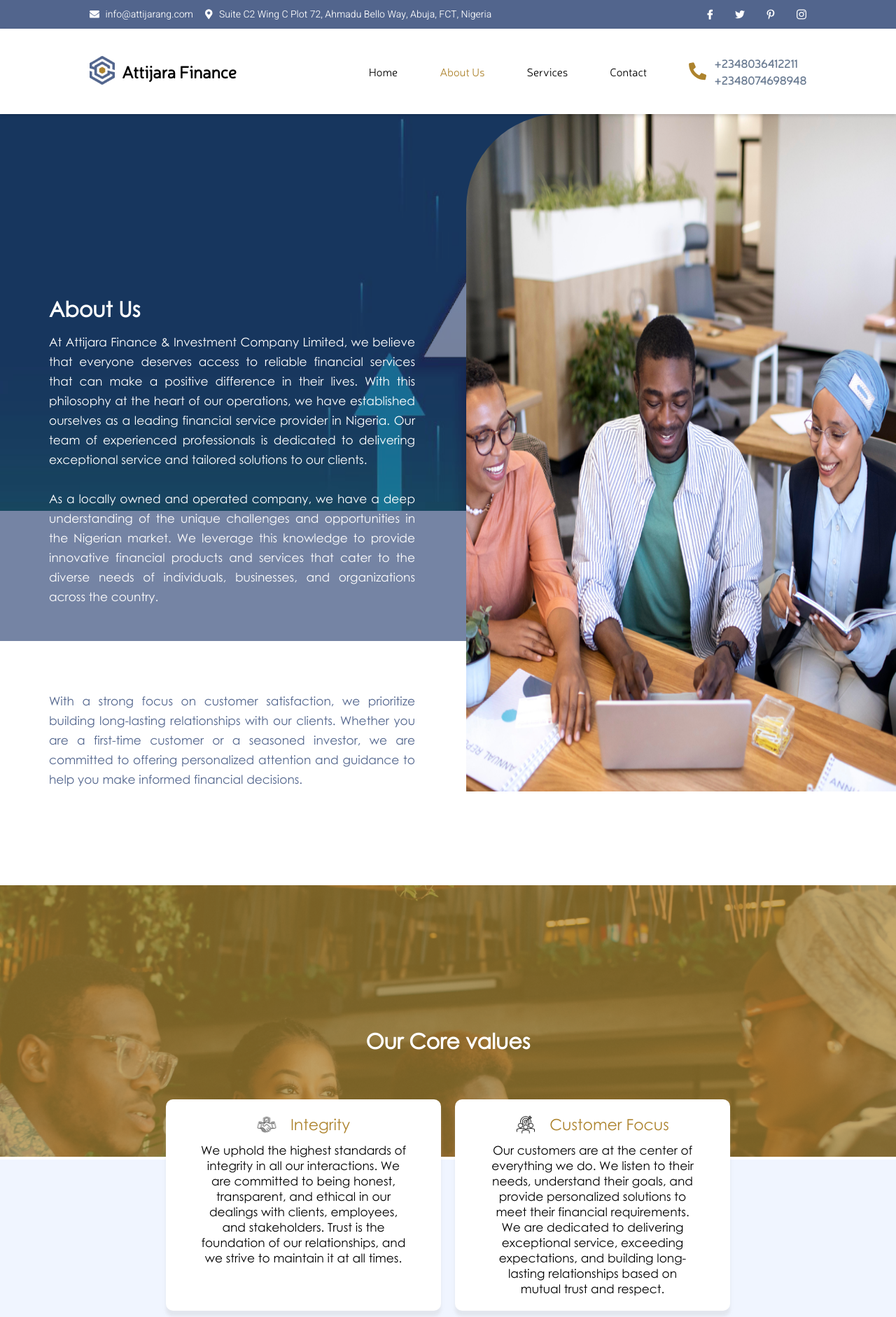
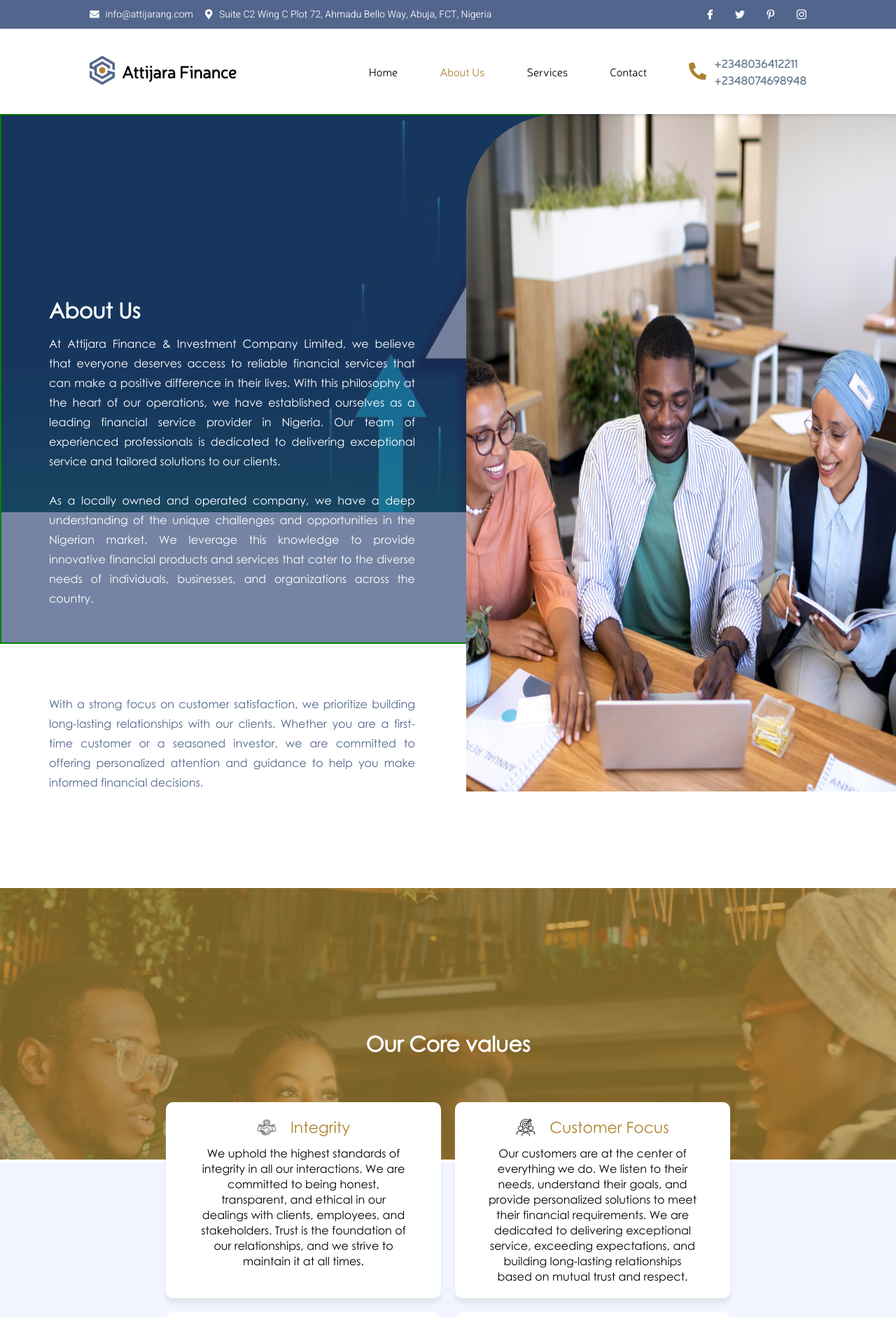
Before and after one commit to marketintelsolutions/attijara, a React (Create React App) app: page /about in a window 1280 px wide. Shown: the top 1882 px of the page at 70% size. Built offline with nearby package versions, Linux system fonts and the light colour scheme.

Commit message:
new changes

```diff
--- a/src/styles/modules/_about.scss
+++ b/src/styles/modules/_about.scss
@@ -9,15 +9,12 @@
 
     & .left {
       position: relative;
-      //   border: 2px solid green;
-      //   height: ;
-      //   padding: 366px 107px;
       display: flex;
+      border: 2px solid green;
 
       & .image {
         max-width: 1301px;
-        width: 75%;
-        // border: 2px solid red;
+        width: 80%;
         position: relative;
         height: 753px;
 
@@ -104,7 +101,7 @@
             font-family: "Century Gothic";
             font-style: normal;
             font-weight: 400;
-            font-size: 17px;
+            font-size: 16px;
             line-height: 28px;
             display: flex;
             align-items: center;
@@ -151,13 +148,7 @@
 
       & img {
         width: 100%;
-        // height: 989px;
-        // height: 90%;
-        // object-fit: cover;
-        // width: 51%;
-        // width: 670px;
         height: 968px;
-        // height: 100%;
         border-radius: 134px 0px 0px 0px;
 
         @media (max-width: $breakpoint-tablet) {
@@ -200,7 +191,7 @@
       font-family: "Century Gothic";
       font-style: normal;
       font-weight: 400;
-      font-size: 17px;
+      font-size: 16px;
       line-height: 28px;
       display: flex;
       align-items: center;
@@ -365,7 +356,7 @@
               font-family: "Century Gothic";
               font-style: normal;
               font-weight: 400;
-              font-size: 17px;
+              font-size: 16px;
               line-height: 22px;
               text-align: center;
               color: #000000;
@@ -436,7 +427,7 @@
       font-family: "Century Gothic";
       font-style: normal;
       font-weight: 400;
-      font-size: 17px;
+      font-size: 16px;
       line-height: 28px;
       text-align: center;
       color: #000000;
@@ -551,7 +542,7 @@
         font-family: "Century Gothic";
         font-style: normal;
         font-weight: 400;
-        font-size: 17px;
+        font-size: 16px;
         line-height: 28px;
         text-align: center;
         color: #000000;
--- a/src/styles/modules/_home.scss
+++ b/src/styles/modules/_home.scss
@@ -102,7 +102,7 @@
       font-family: "Century Gothic";
       font-style: normal;
       font-weight: 600;
-      font-size: 36px;
+      font-size: 30px;
       line-height: 46px;
       /* or 128% */
       max-width: 426px;
@@ -152,12 +152,12 @@
       background: #ad832d;
       border-radius: 3px;
       border: none;
-      width: 190.11px;
+      width: 178.11px;
       height: 56px;
       font-family: "Century Gothic";
       font-style: normal;
       font-weight: 500;
-      font-size: 16px;
+      font-size: 14px;
       line-height: 16px;
       display: flex;
       align-items: center;
@@ -349,10 +349,11 @@
       }
 
       & .item {
+        // border: 2px solid blue;
         padding: 20px 45px;
         display: flex;
         align-items: center;
-        justify-content: center;
+        // justify-content: space-between;
         gap: 10px;
         flex-direction: column;
         background: #ffffff;
@@ -364,7 +365,7 @@
           font-family: "Century Gothic";
           font-style: normal;
           font-weight: 400;
-          font-size: 24px;
+          font-size: 20px;
           line-height: 32px;
           display: flex;
           align-items: center;
@@ -647,8 +648,8 @@
       & h2 {
         font-family: "Century Gothic";
         font-style: normal;
-        font-weight: 600;
-        font-size: 36px;
+        font-weight: 700;
+        font-size: 30px;
         line-height: 46px;
         color: #ffffff;
 
--- a/src/styles/modules/_services.scss
+++ b/src/styles/modules/_services.scss
@@ -5,6 +5,7 @@
   position: relative;
   display: flex;
   align-items: center;
+  background-repeat: no-repeat;
 
   &::before {
     content: "";
@@ -32,8 +33,8 @@
     & h1 {
       font-family: "Century Gothic";
       font-style: normal;
-      font-weight: 600;
-      font-size: 36px;
+      font-weight: 700;
+      font-size: 30px;
       line-height: 46px;
       color: #ffffff;
 
@@ -103,7 +104,7 @@
           font-family: "Century Gothic";
           font-style: normal;
           font-weight: 400;
-          font-size: 24px;
+          font-size: 20px;
           line-height: 32px;
           color: #ad832d;
         }
```
